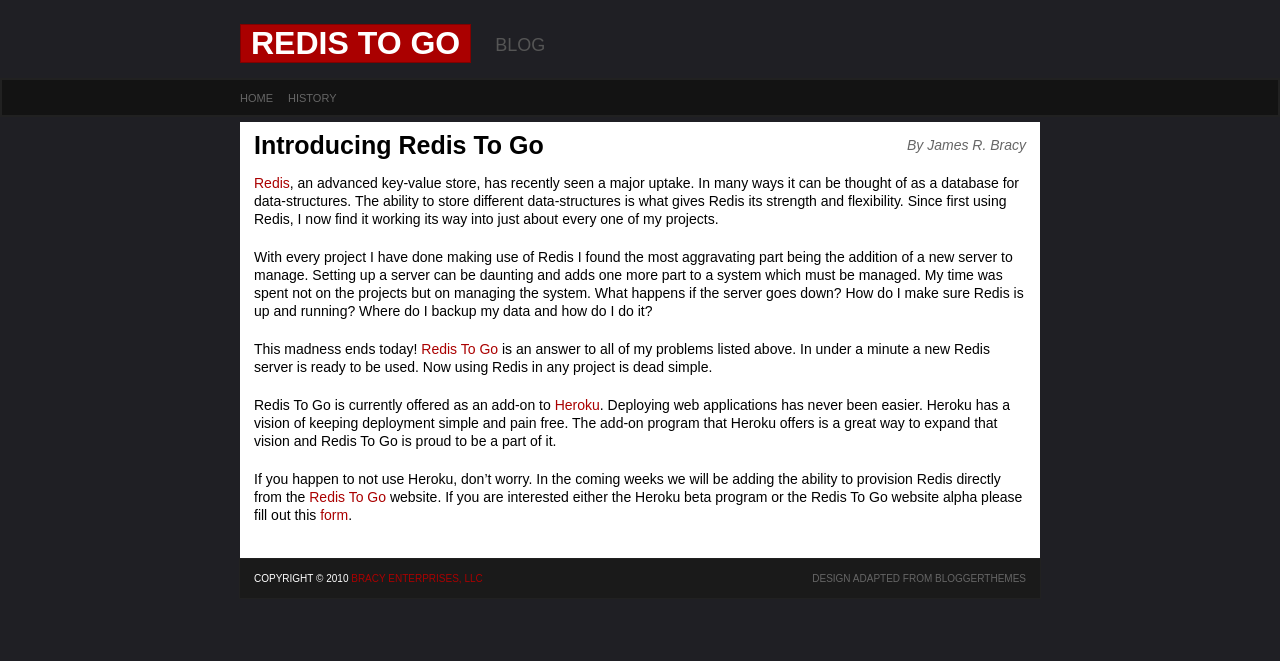
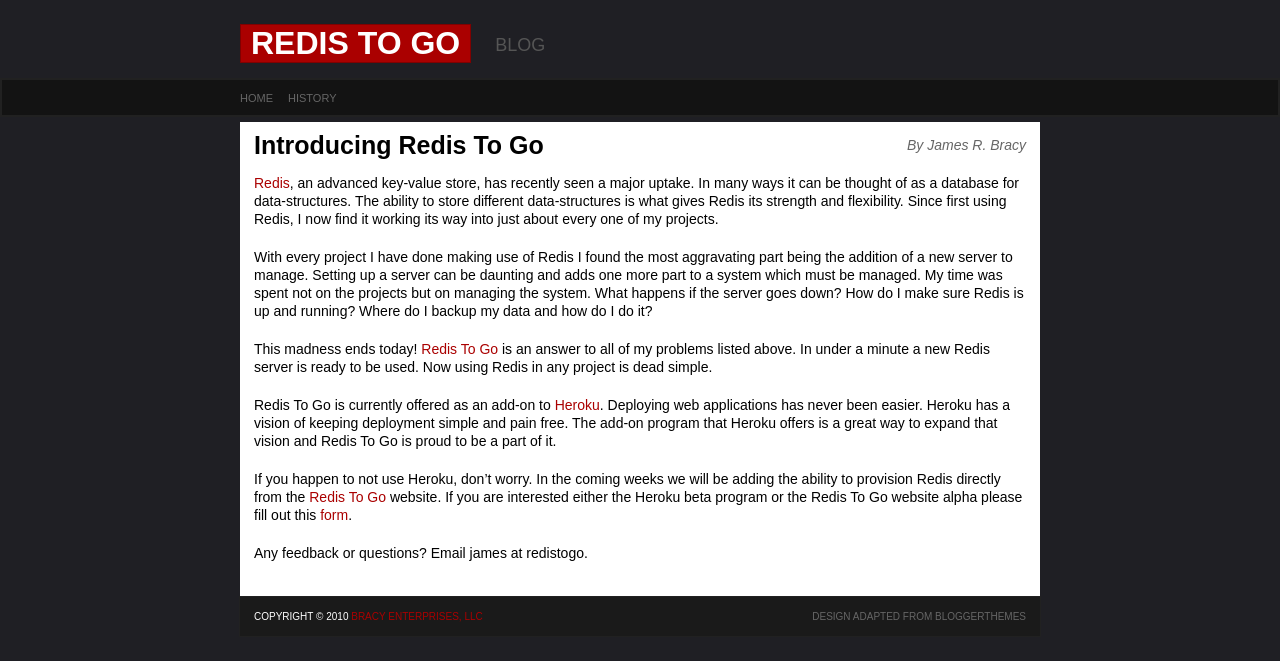
Before and after one commit to waratuman/blog.redistogo, a Jekyll site: the page built from _posts/2010-07-05-introducing-redis-to-go.md, in a window 1280 px wide. Shown: the top 661 px of the page. Built offline with Jekyll 4.4.1, drawn with Linux system fonts in a browser that asks for light colours; Markdown is read by kramdown in place of the engine named in the settings.

Commit message:
Added the paragraph asking for feedback.

```diff
--- a/_posts/2010-07-05-introducing-redis-to-go.md
+++ b/_posts/2010-07-05-introducing-redis-to-go.md
@@ -32,3 +32,5 @@
 adding the ability to provision Redis directly from the [Redis To Go](http://redistogo.com/)
 website. If you are interested either the Heroku beta program or the Redis To
 Go website alpha please fill out this [form](http://spreadsheets.google.com/viewform?formkey=dFZfTmZ1YWJpRzdSb3V1Wl9QaWVqcWc6MQ).
+
+Any feedback or questions? Email james at redistogo.
```
